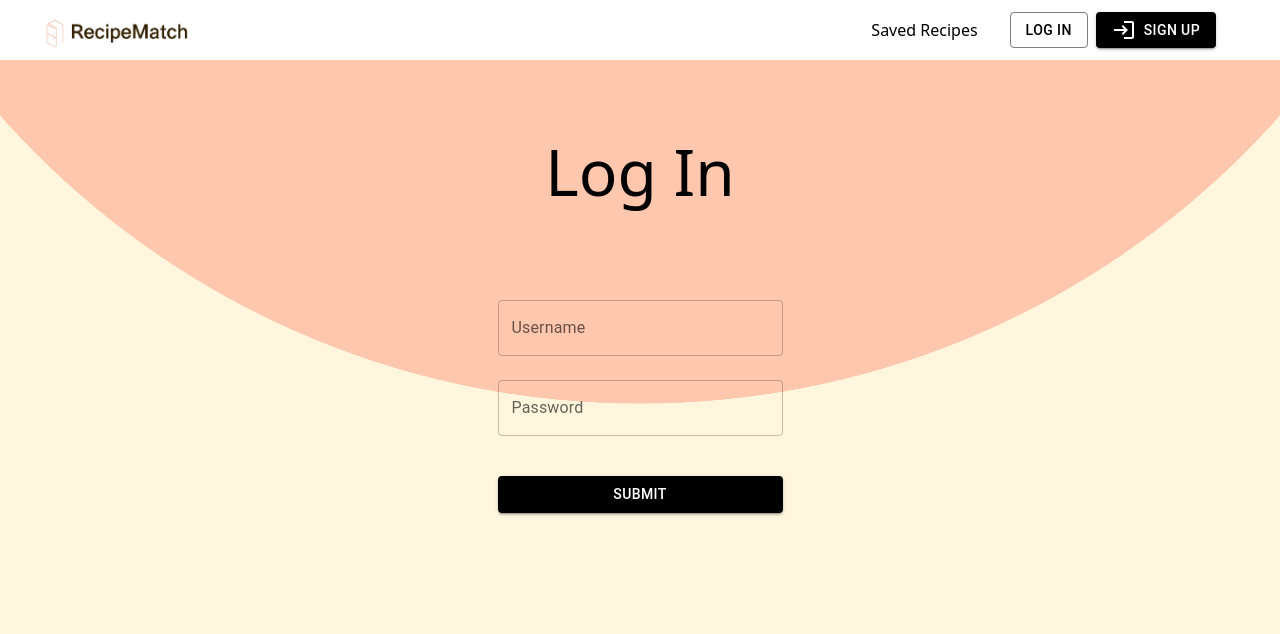
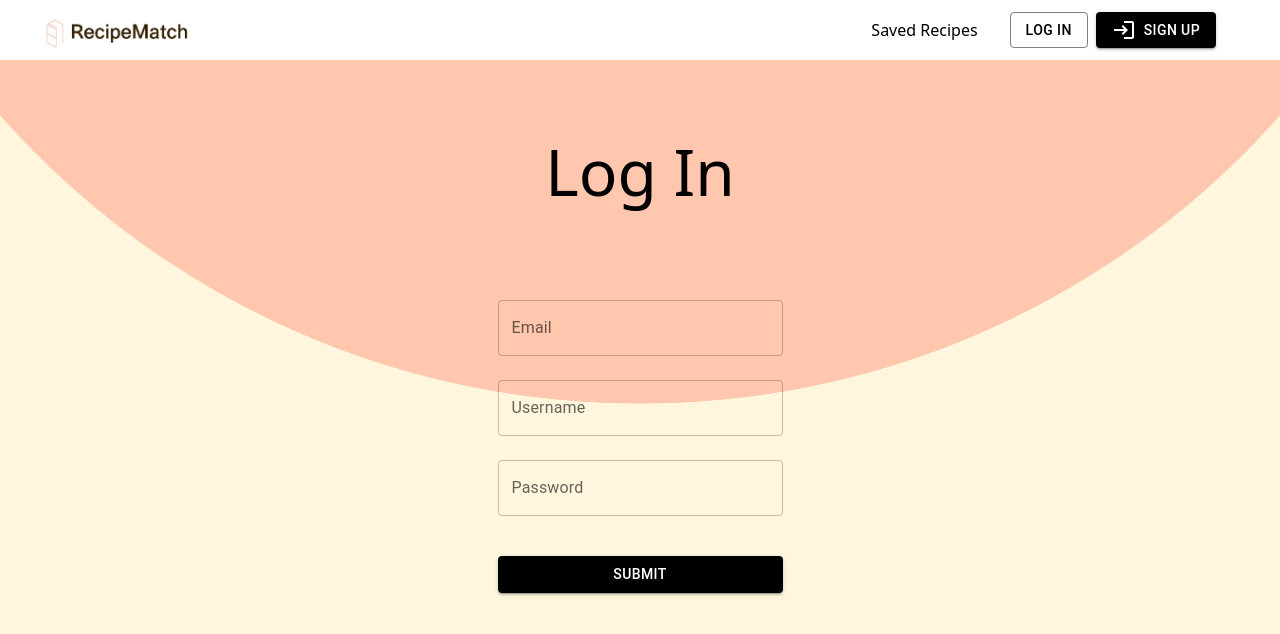
Before and after one commit to Chloe-0123/RecipeMatch, a React (Create React App) app in the folder client/: page /login in a window 1280 px wide. Shown: the top 634 px of the page. Built offline with nearby package versions, Linux system fonts and the light colour scheme.

Commit message:
implemented hooks

```diff
--- /dev/null
+++ b/client/src/axios.js
@@ -0,0 +1,5 @@
+import axios from "axios";
+
+export const axiosInstance = axios.create({
+    baseURL: 'http://localhost:3001', // Update the port if needed
+  });
--- a/client/src/hooks/user/userLogin.js
+++ b/client/src/hooks/user/userLogin.js
@@ -1,9 +1,10 @@
 import { AxiosRequestConfig, AxiosResponse, isAxiosError } from "axios";
 import axios from "axios";
+import { axiosInstance } from "../../axios";
 
 export const usePostUserLogin = async (url, body) => {
     try {
-        const response = await axios.post(url, body);
+        const response = await axiosInstance.post(url, body);
         console.log(response.data)
         console.log("response status is: ", response.status);
         return response;
--- a/client/src/hooks/user/userSignup.js
+++ b/client/src/hooks/user/userSignup.js
@@ -1,9 +1,10 @@
 import { AxiosRequestConfig, AxiosResponse, isAxiosError } from "axios";
 import axios from "axios";
+import { axiosInstance } from "../../axios";
 
 export const usePostUserSignUp = async (url, body) => {
     try {
-        const response = await axios.post(url, body);
+        const response = await axiosInstance.post(url, body);
         console.log(response.data)
         console.log("response status is: ", response.status);
         return response;
--- a/client/src/views/login.jsx
+++ b/client/src/views/login.jsx
@@ -9,6 +9,7 @@ export const Login = () => {
 
   const [formData, setFormData] = useState({
     username: "",
+    email: "",
     password: ""
   })
 
@@ -35,6 +36,16 @@ export const Login = () => {
       <h1 className="tw-text-center tw-pt-[4rem] tw-text-[4rem]">Log In</h1>
       <Container>
         <form onSubmit={handleSubmit} className='tw-flex tw-flex-col tw-items-center tw-pt-[4rem]'>
+        <TextField
+          label="Email"
+          variant="outlined"
+          margin="normal"
+          name="email"
+          value={formData.email}
+          onChange={handleChange}
+          color="black"
+          sx={{width: '285px'}}
+        />
         <TextField
           label="Username"
           variant="outlined"
--- a/client/src/views/signUp.jsx
+++ b/client/src/views/signUp.jsx
@@ -14,6 +14,7 @@ export const SignUp = () => {
   const [isError, setIsError] = useState(false);
   const [formData, setFormData] = useState({
     username: "",
+    email: "",
     password: ""
   })
 
@@ -55,6 +56,16 @@ export const SignUp = () => {
       <h1 className="tw-text-center tw-pt-[4rem] tw-text-[4rem]">Sign Up</h1>
       <Container>
         <form onSubmit={(event) => handleSubmit(event)} className='tw-flex tw-flex-col tw-items-center tw-pt-[4rem]'>
+        <TextField
+          label="Email"
+          variant="outlined"
+          margin="normal"
+          name="email"
+          value={formData.email}
+          onChange={handleChange}
+          color="black"
+          sx={{width: '285px'}}
+        />
         <TextField
           label="Username"
           variant="outlined"
```
